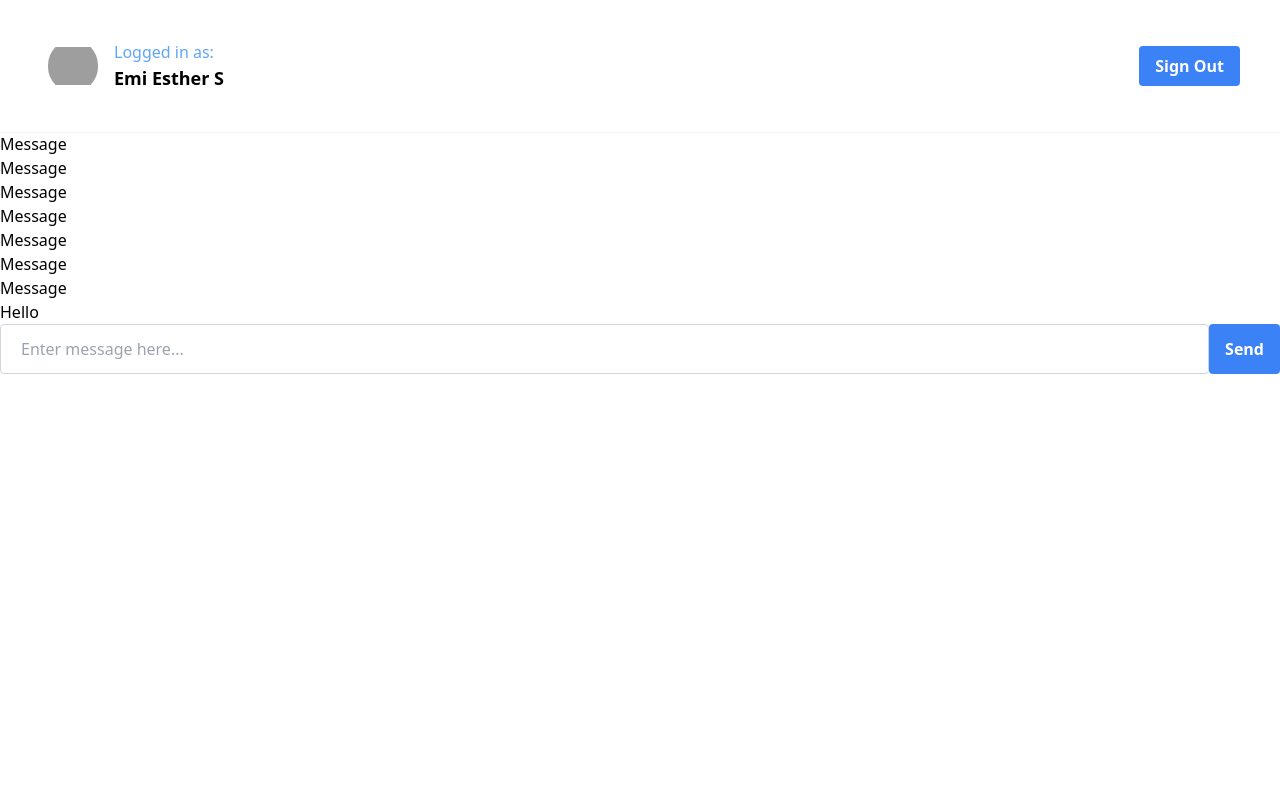
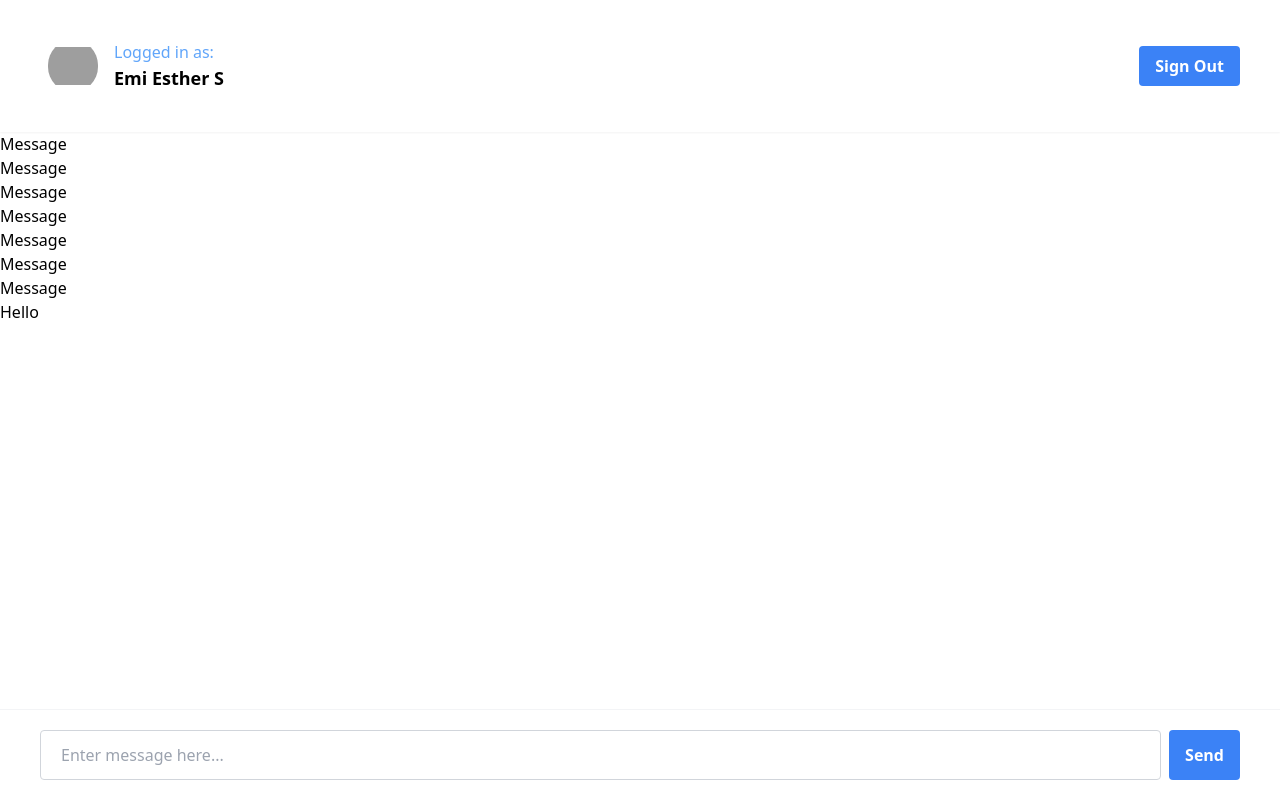
Before and after one commit to graceupongraceemi/Next.js-13-messenger-app, a Next.js app: page / in a window 1280 px wide. Built offline with nearby package versions, Linux system fonts and the light colour scheme; grey boxes are pictures that could not be loaded.

Commit message:
In ChatInput.tsx, form div styling is modified with border styling. Then further modified to be fixed at the bottom of the page

```diff
--- a/app/ChatInput.tsx
+++ b/app/ChatInput.tsx
@@ -2,7 +2,7 @@ import React from 'react';
 
 function ChatInput() {
   return (
-    <form className='flex'>
+    <form className='fixed bottom-0 z-50 w-full flex px-10 py-5 space-x-2 border-t border-gray-100'>
       <input
         type='text'
         placeholder='Enter message here...'
```
